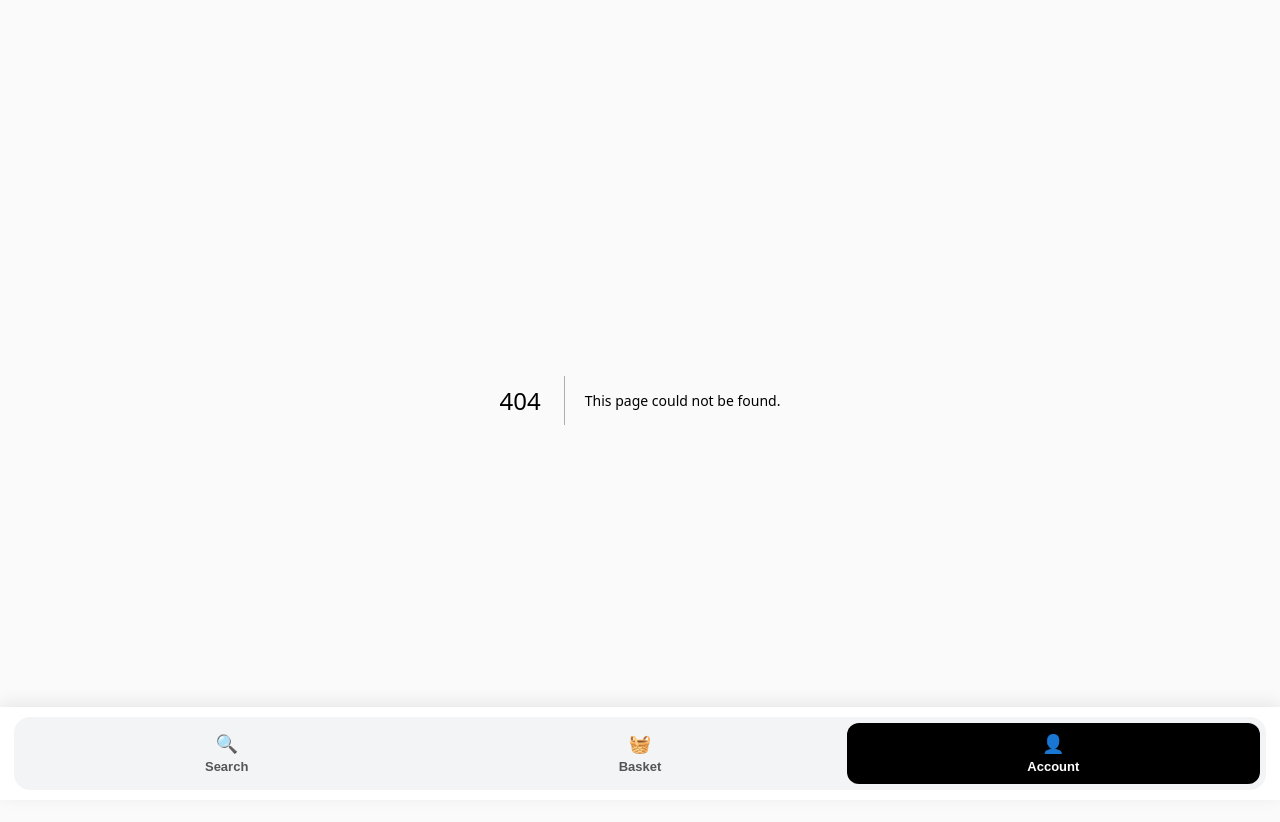
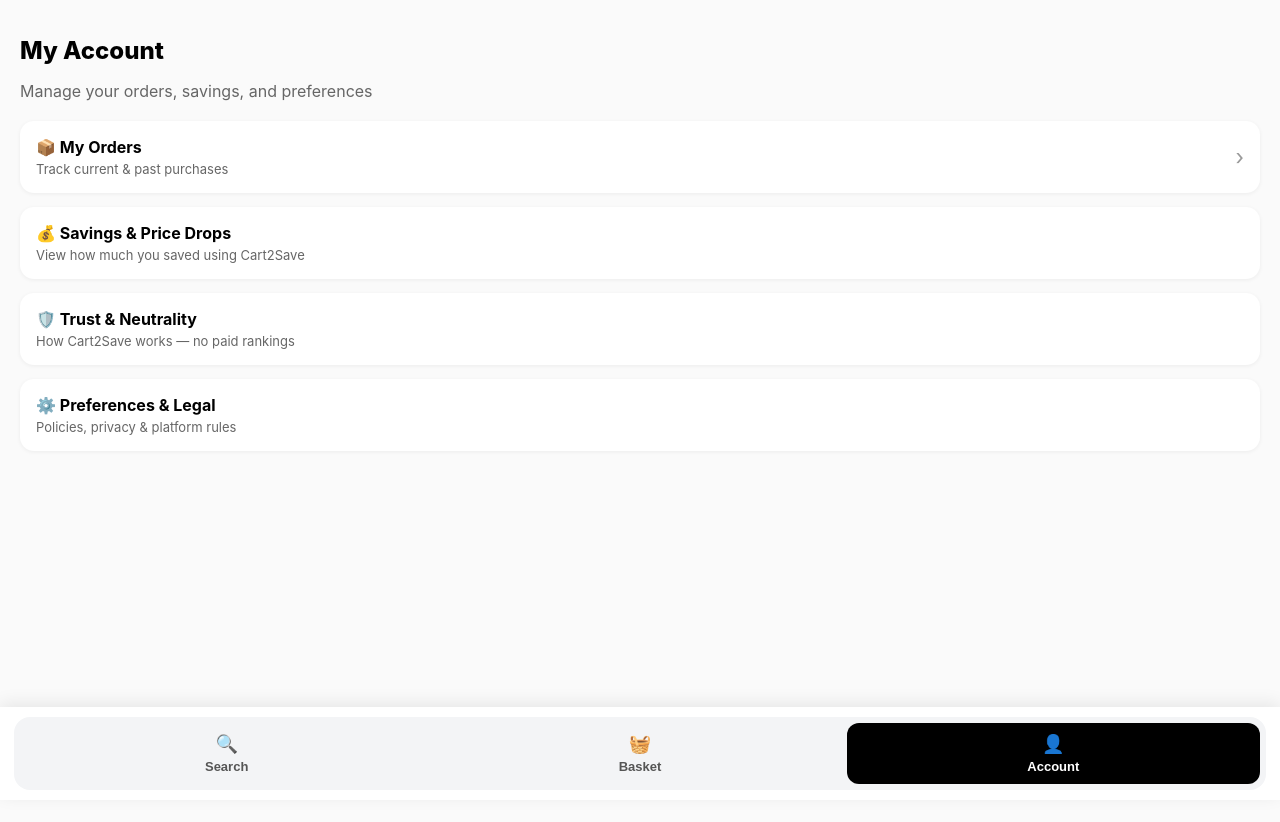
Before and after one commit to prashanthrangineni-sketch/pranix-witness-ui, a Next.js app: page /account in a window 1280 px wide. Before the commit this address had no page. Shown: the top 822 px of the page. After the commit the page ends 800 px from the top, so only its background shows below. Built offline with nearby package versions, Linux system fonts and the light colour scheme.

Commit message:
Create page.tsx

```diff
--- /dev/null
+++ b/app/account/page.tsx
@@ -0,0 +1,91 @@
+'use client'
+
+import { useRouter } from 'next/navigation'
+
+export default function AccountPage() {
+  const router = useRouter()
+
+  return (
+    <div style={{ padding: 20 }}>
+      <h1 style={{ fontSize: 24, fontWeight: 800, marginBottom: 6 }}>
+        My Account
+      </h1>
+
+      <p style={{ color: '#666', marginBottom: 20 }}>
+        Manage your orders, savings, and preferences
+      </p>
+
+      {/* Orders */}
+      <div
+        onClick={() => router.push('/account/orders')}
+        style={cardStyle}
+      >
+        <div>
+          <div style={titleStyle}>📦 My Orders</div>
+          <div style={subStyle}>
+            Track current & past purchases
+          </div>
+        </div>
+        <div style={arrowStyle}>›</div>
+      </div>
+
+      {/* Savings */}
+      <div style={cardStyle}>
+        <div>
+          <div style={titleStyle}>💰 Savings & Price Drops</div>
+          <div style={subStyle}>
+            View how much you saved using Cart2Save
+          </div>
+        </div>
+      </div>
+
+      {/* Trust */}
+      <div style={cardStyle}>
+        <div>
+          <div style={titleStyle}>🛡️ Trust & Neutrality</div>
+          <div style={subStyle}>
+            How Cart2Save works — no paid rankings
+          </div>
+        </div>
+      </div>
+
+      {/* Preferences */}
+      <div style={cardStyle}>
+        <div>
+          <div style={titleStyle}>⚙️ Preferences & Legal</div>
+          <div style={subStyle}>
+            Policies, privacy & platform rules
+          </div>
+        </div>
+      </div>
+    </div>
+  )
+}
+
+const cardStyle = {
+  display: 'flex',
+  justifyContent: 'space-between',
+  alignItems: 'center',
+  padding: 16,
+  borderRadius: 14,
+  background: '#fff',
+  marginBottom: 14,
+  cursor: 'pointer',
+  boxShadow: '0 1px 4px rgba(0,0,0,0.06)',
+}
+
+const titleStyle = {
+  fontSize: 16,
+  fontWeight: 700,
+}
+
+const subStyle = {
+  fontSize: 13,
+  color: '#666',
+  marginTop: 4,
+}
+
+const arrowStyle = {
+  fontSize: 22,
+  color: '#999',
+}
```
